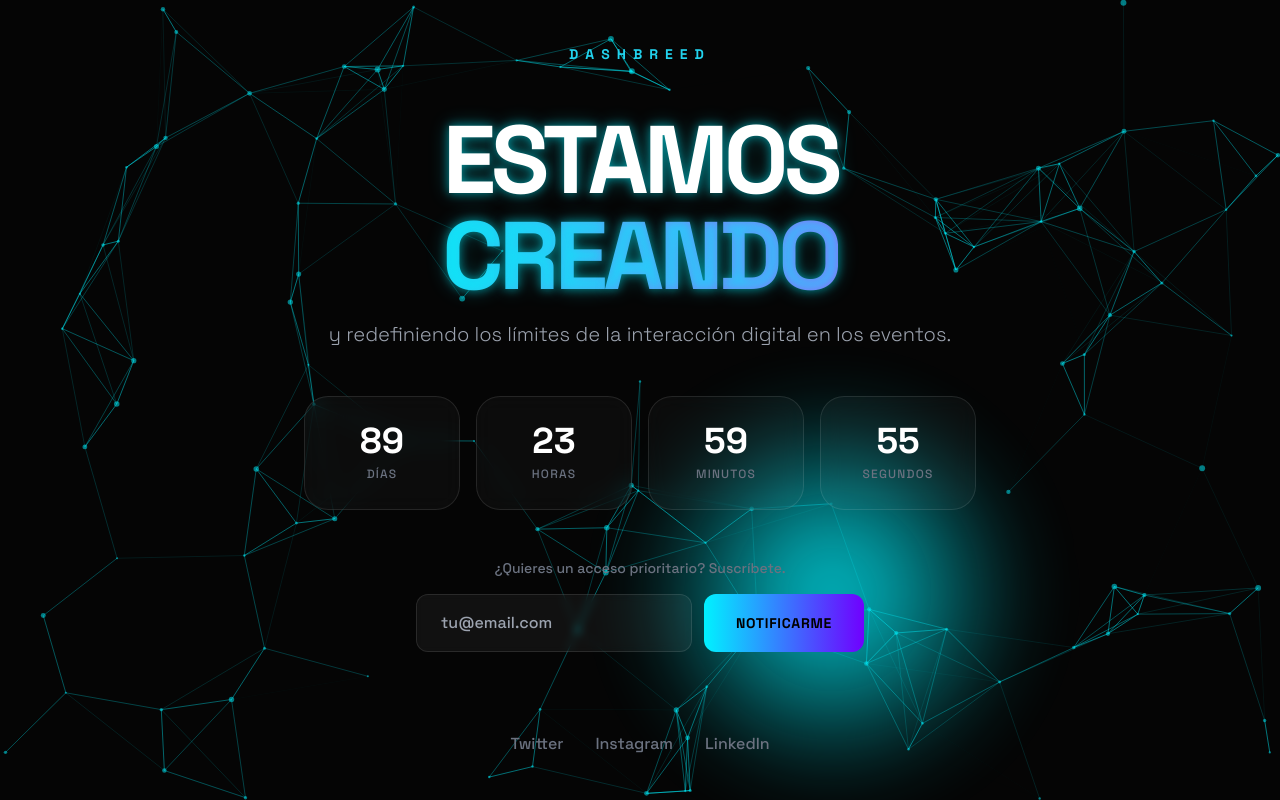
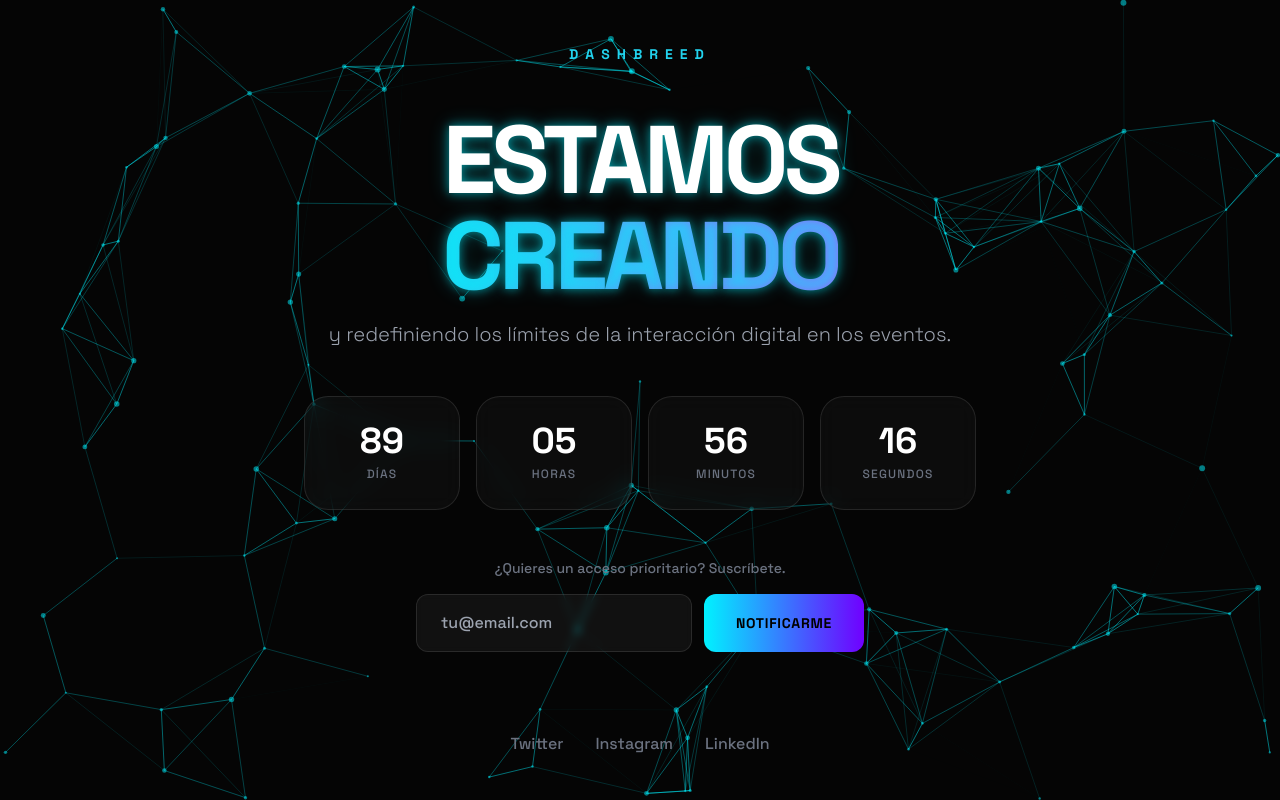
Before and after one commit to weroedge/Dashbreed, a plain HTML site: page index.html in a window 1280 px wide. Drawn offline with nearby package versions, Linux system fonts and the light colour scheme.

Commit message:
Remove glowing glow circle and fix countdown to April 2026

```diff
--- a/index.html
+++ b/index.html
@@ -77,9 +77,6 @@
 
     <!-- Fondo Interactivo -->
     <canvas id="canvas-bg"></canvas>
-
-    <!-- Elemento llamativo central (Core) -->
-    <div class="fixed top-1/2 left-1/2 -translate-x-1/2 -translate-y-1/2 w-96 h-96 core-glow pointer-events-none opacity-20"></div>
 
     <!-- Contenido Principal -->
     <main class="relative z-10 max-w-4xl w-full text-center space-y-12">
@@ -231,7 +228,7 @@
         window.addEventListener('resize', initCanvas);
 
         // --- CONTADOR REGRESIVO ---
-        const countdownDate = new Date().getTime() + (90 * 24 * 60 * 60 * 1000); // 30 días desde ahora
+        const countdownDate = new Date('2026-04-13T00:00:00').getTime(); // 3 meses reales (Abril 2026)
 
         function updateCountdown() {
             const now = new Date().getTime();
```
